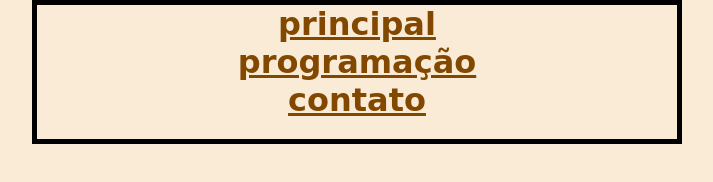
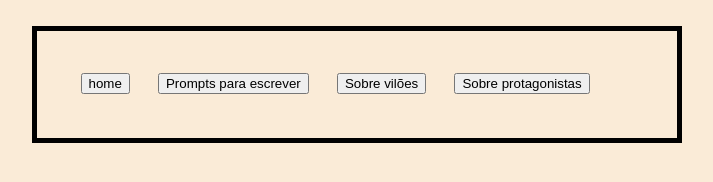
Before and after one commit to nykcris/aula, a plain HTML site: page index.html in a window 1280 px wide. Shown: the whole page, without its empty margins (283-996 px from the left). Drawn offline with Linux system fonts and the light colour scheme.

Commit message:
Add files via upload

```diff
--- a/estilo.css
+++ b/estilo.css
@@ -1,8 +1,8 @@
 *{
-    margin: 0%;
+    margin: 2%;
 }
 .card-index{
-    background: rgb(255, 142, 142);
+    background: rgb(150, 31, 31);
 }
 body {
     width: 600px;
@@ -14,7 +14,9 @@ body {
     border: 5px solid rgb(0, 0, 0);
 
   }
+.botao{
 
+}
 h1{
    text-align: center;
    text-decoration: underline;
--- a/index.html
+++ b/index.html
@@ -8,8 +8,14 @@
     <link rel="stylesheet" type="text/css" href="estilo.css" />
 </head>
 <body>
-    <h1>principal</h1>
-    <h1> programação </h1>
-    <h1>contato</h1>
+    <div class="menu-navegação">
+        <br>
+         <button class="botao" id="home" onclick="mudarsite(this)">home</button>
+        <button class="botao" id="escritas" onclick="mudarsite(this)">Prompts para escrever</button>
+        <button class="botao" id="antagonistas" onclick="mudarsite(this)">Sobre vilões</button>
+        <button class="botao" id="Protagonistas" onclick="mudarsite(this)">Sobre protagonistas</button>
+        <br>
+     </div>
+
 </body>
 </html>
```
